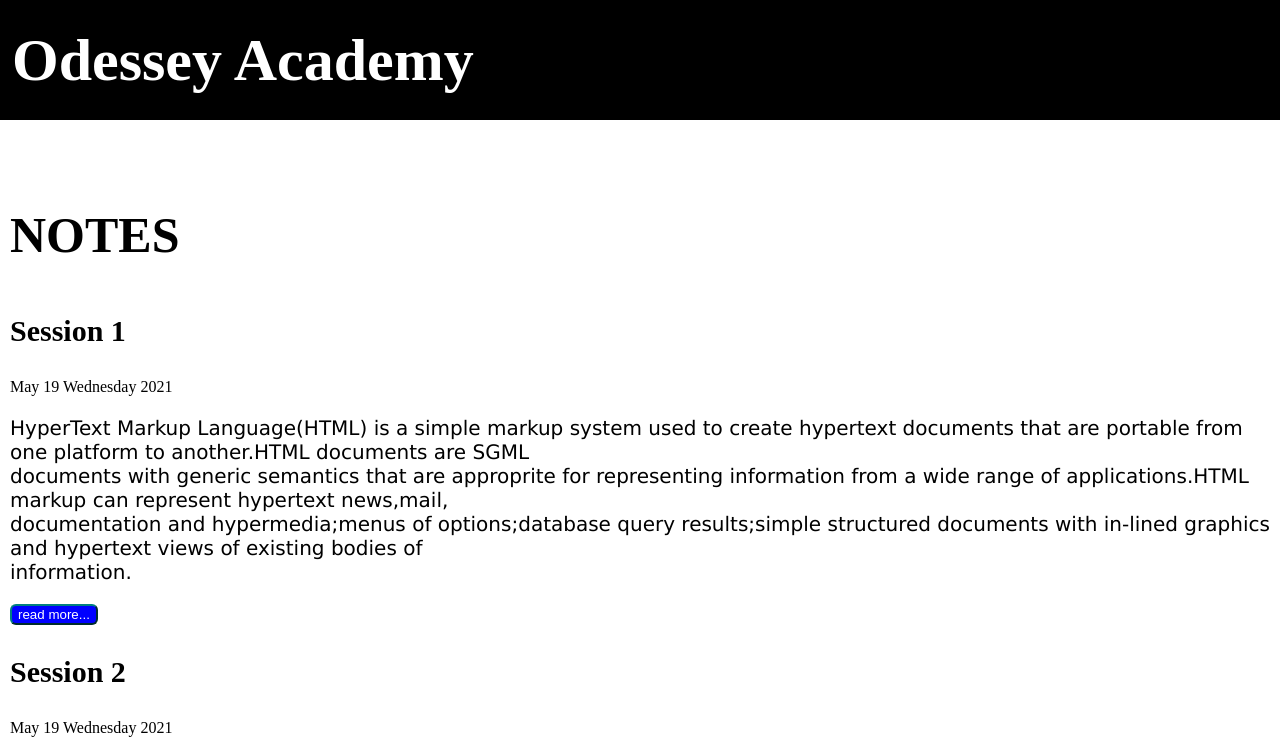
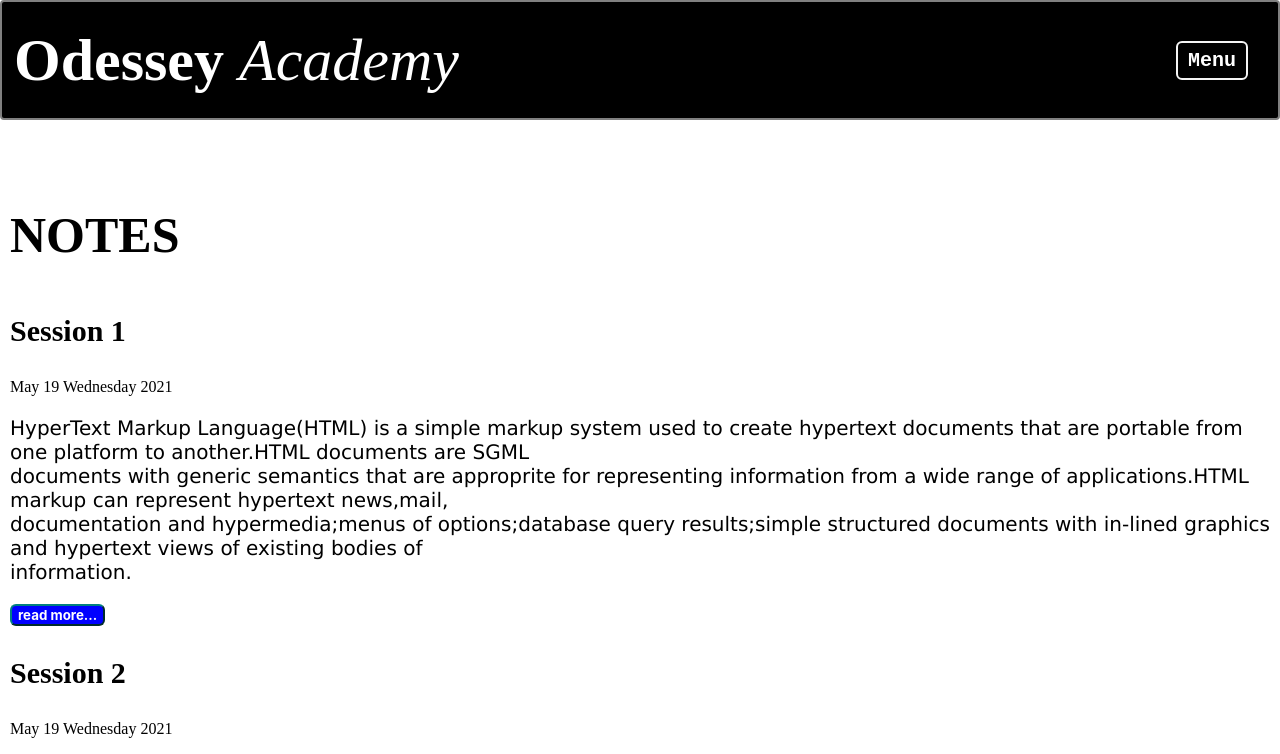
Before and after one commit to Kali-P/notes, a plain HTML site: page index.html in a window 1280 px wide. Shown: the top 754 px of the page. Drawn offline with Linux system fonts and the light colour scheme.

Commit message:
Modified Header

```diff
--- a/index.html
+++ b/index.html
@@ -12,6 +12,7 @@
 <body>
     <header>
         <h1>Odessey <span>Academy</span></h1>
+        <label id="menu"><a href="index.html">Menu</a></label>
     </header>
     <br>
     <br>
@@ -31,7 +32,7 @@
                 in-lined
                 graphics and hypertext views of existing bodies of<br>
                 information.</p>
-            <button onclick="more_1()" id="more_button1">read more...</button>
+            <button onclick="more_1()" id="more_button1" class="read">read more...</button>
             <p class="no" id="first_p">HTML has been in use by the World-Wide-Web(WWW) global information initiative since 1990.The HTML 3.0
                 specification
                 provides a number of new features ,and is broadly<br>
--- a/style.css
+++ b/style.css
@@ -2,20 +2,66 @@
 body{
     margin:auto ;
 }
+
 header{
     width: 100%;
     height: 120px;
     font-size: 30px;
     background-color: black;
-    color: white;
     margin: 0;
     display: table;
+    box-sizing: border-box;
+    border: 2px solid gray;
+    border-radius: 4px;
 }
 header h1{
     margin: 0;
     padding-left: 12px;
     display: table-cell;
     vertical-align: middle;
+    color: white;
+}
+header a {
+    cursor: initial;
+}
+header h1 span{
+    font-weight: lighter;
+    font-style: italic;
+}
+header h1 a{
+    text-decoration: none;
+    color: white;
+
+}
+header h1:hover{
+    cursor: default;
+}
+#menu{
+    display: table-cell;
+    vertical-align: middle;
+    margin: 0;
+    width: 40px;
+    font-family: monospace;
+    font-size: 20px;
+    font-weight: bold;
+    padding: 0px 30px;
+
+
+}
+#menu a{
+    color: white;
+    padding: 6px 10px;
+    text-decoration: none;
+    cursor: pointer;
+    border: 2px solid whitesmoke;
+    border-radius: 6px;
+
+}
+
+#menu a:hover{
+    background-color: rgb(172, 165, 153);
+    color: black;
+    border:2px solid rgb(172, 165, 153);
 }
 
 
@@ -44,6 +90,13 @@ button{
     background-color: blue;
     border-radius: 6px;
     border-color: teal;
+    font-weight: bold;
+    cursor: pointer;
+    font-family: -apple-system, BlinkMacSystemFont, 'Segoe UI', Roboto, Oxygen, Ubuntu, Cantarell, 'Open Sans', 'Helvetica Neue', sans-serif;
+}
+
+button:hover{
+    background-color: grey;
 }
 
 .no {
```
